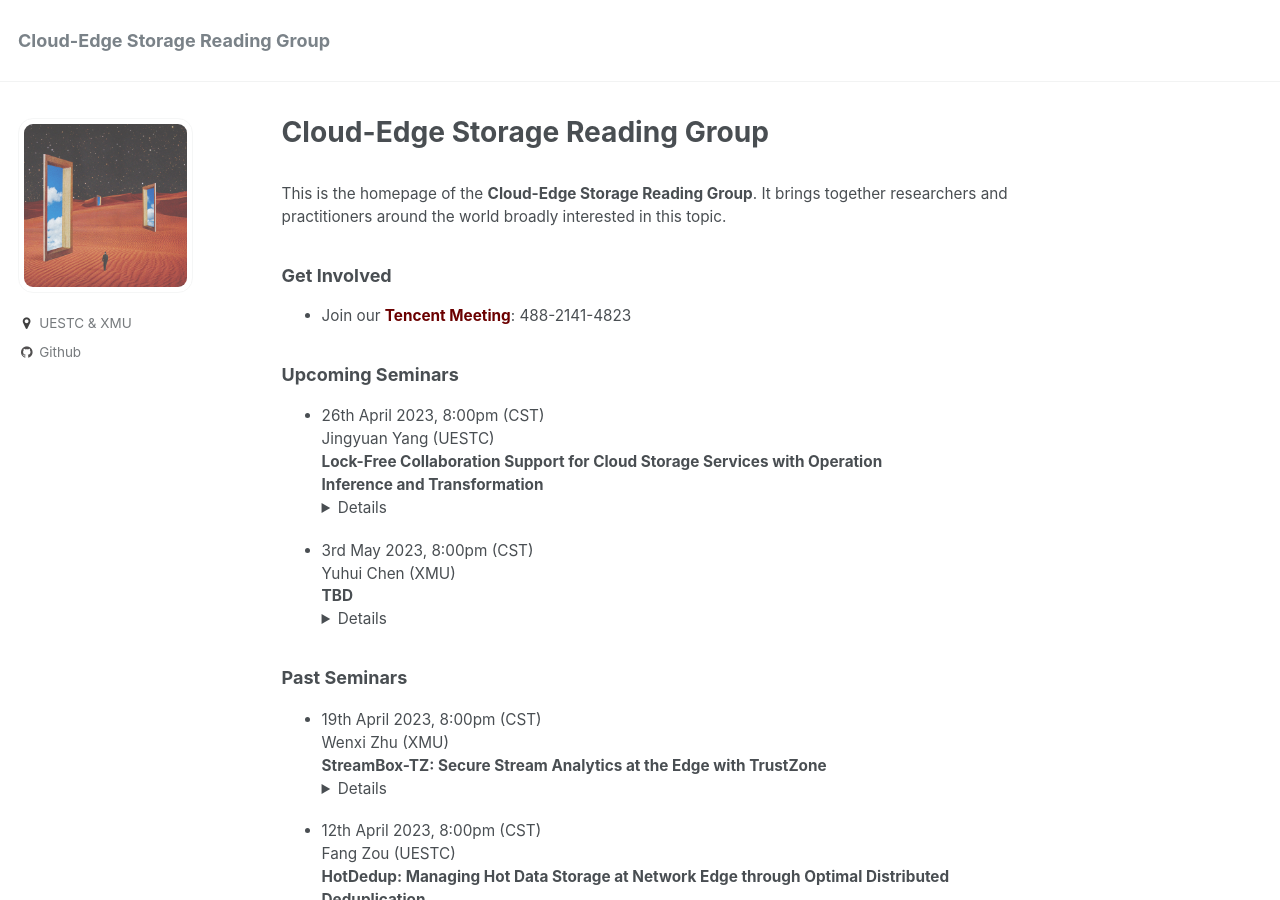
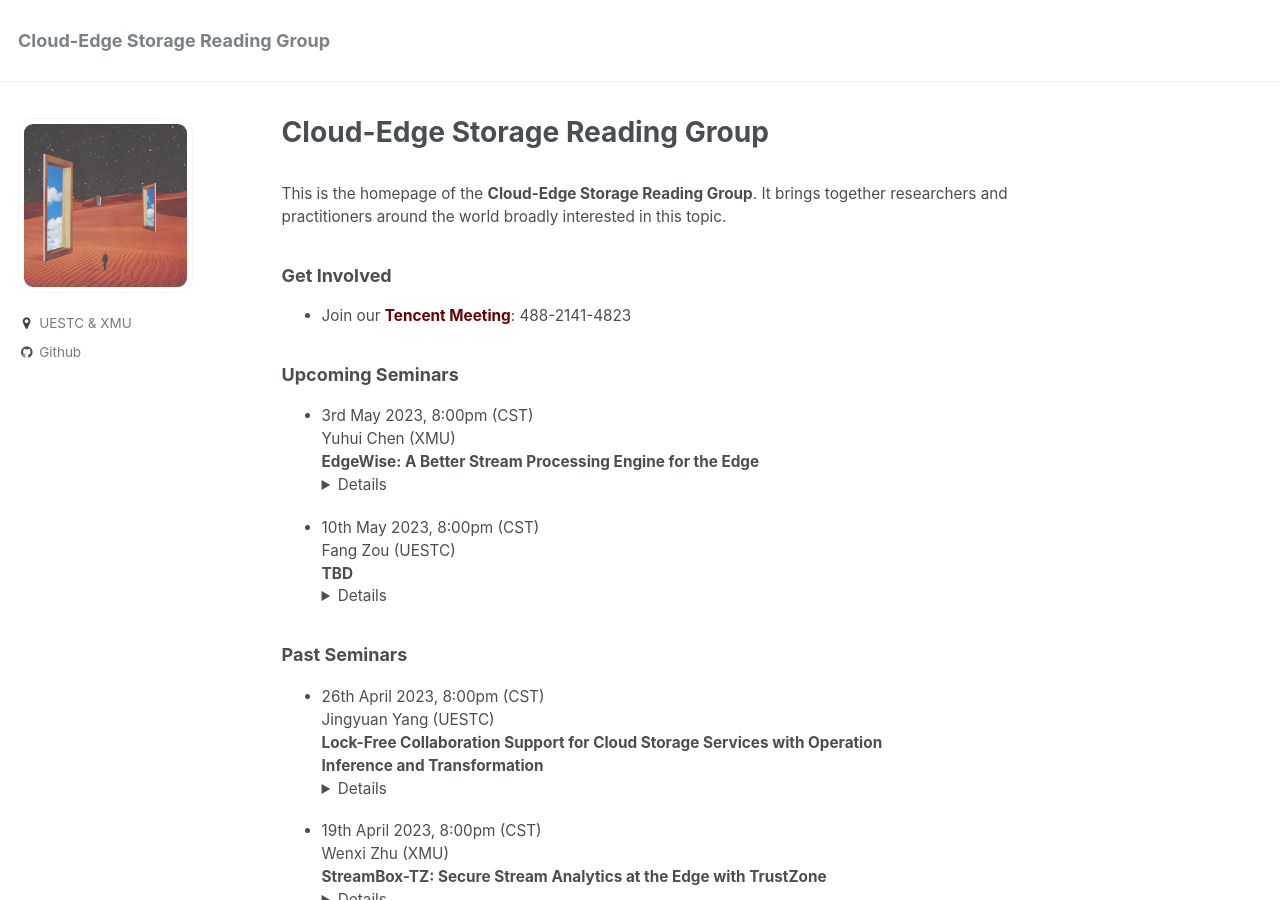
Before and after one commit to J-StrawHat/Cloud-Edge-Storage-reading-group, a Jekyll site: the page built from _pages/about.md, in a window 1280 px wide and 900 px high. Built offline with Jekyll 4.4.1, drawn with Linux system fonts in a browser that asks for light colours.

Commit message:
上传第六次研讨信息

```diff
--- a/_pages/about.md
+++ b/_pages/about.md
@@ -14,20 +14,28 @@ title: Cloud-Edge Storage Reading Group
 ### Upcoming Seminars
 
 <span src="" style="float:right;width:100px;height:100px;margin-top:00px">
-- 26th April 2023, 8:00pm (CST)
-Jingyuan Yang (UESTC) <br>
-**Lock-Free Collaboration Support for Cloud Storage Services with Operation Inference and Transformation**  <details>**Conference:**  FAST ’20<br>
-**Abstract:** This paper studies how today’s cloud storage services support collaborative file editing. As a tradeoff for transparency/user-friendliness, they do not ask collaborators to use version control systems but instead implement their own heuristics for handling conflicts, which however often lead to unexpected and undesired experiences. With measurements and reverse engineering, we unravel a number of their design and implementation issues as the root causes of poor experiences. Driven by the findings, we propose to reconsider the collaboration support of cloud storage services from a novel perspective of operations without using any locks. To enable this idea, we design intelligent approaches to the inference and transformation of users’ editing operations, as well as optimizations to the maintenance of files’ historic versions. We build an open-source system UFC2 (User-Friendly Collaborative Cloud) to embody our design, which can avoid most (98%) conflicts with little (2%) time overhead. <br>
-**Link:** [https://www.usenix.org/conference/fast20/presentation/chen](https://www.usenix.org/conference/fast20/presentation/chen) </details>
+- 3rd May 2023, 8:00pm (CST)
+Yuhui Chen (XMU) <br>
+**EdgeWise: A Better Stream Processing Engine for the Edge**  <details>**Conference:**  ATC ’19<br>
+**Abstract:** Many Internet of Things (IoT) applications would benefit if streams of data could be analyzed rapidly at the Edge, near the data source. However, existing Stream Processing Engines (SPEs) are unsuited for the Edge because their designs assume Cloud-class resources and relatively generous throughput and latency constraints.<br>This paper presents EdgeWise, a new Edge-friendly SPE, and shows analytically and empirically that EdgeWise improves both throughput and latency. The key idea of EdgeWise is to incorporate a congestion-aware scheduler and a fixed-size worker pool into an SPE. Though this idea has been explored in the past, we are the first to apply it to modern SPEs and we provide a new queue-theoretic analysis to support it. In our single-node and distributed experiments we compare EdgeWise to the state-of-the-art Storm system. We report up to a 3x improvement in throughput while keeping latency low.<br>
+**Link:** [https://www.usenix.org/conference/atc19/presentation/fu](https://www.usenix.org/conference/atc19/presentation/fu) </details>
 
 <span src="" style="float:right;width:100px;height:100px;margin-top:00px">
-- 3rd May 2023, 8:00pm (CST)
-Yuhui Chen (XMU) <br>
+- 10th May 2023, 8:00pm (CST)
+Fang Zou (UESTC) <br>
 **TBD**  <details>**Conference:**  <br>
 **Abstract:** <br>
 **Link:** []() </details>
 
 ### Past Seminars
+
+<span src="" style="float:right;width:100px;height:100px;margin-top:00px">
+- 26th April 2023, 8:00pm (CST)
+Jingyuan Yang (UESTC) <br>
+**Lock-Free Collaboration Support for Cloud Storage Services with Operation Inference and Transformation**  <details>**Conference:**  FAST ’20<br>
+**Abstract:** This paper studies how today’s cloud storage services support collaborative file editing. As a tradeoff for transparency/user-friendliness, they do not ask collaborators to use version control systems but instead implement their own heuristics for handling conflicts, which however often lead to unexpected and undesired experiences. With measurements and reverse engineering, we unravel a number of their design and implementation issues as the root causes of poor experiences. Driven by the findings, we propose to reconsider the collaboration support of cloud storage services from a novel perspective of operations without using any locks. To enable this idea, we design intelligent approaches to the inference and transformation of users’ editing operations, as well as optimizations to the maintenance of files’ historic versions. We build an open-source system UFC2 (User-Friendly Collaborative Cloud) to embody our design, which can avoid most (98%) conflicts with little (2%) time overhead. <br>
+**Link:** [https://www.usenix.org/conference/fast20/presentation/chen](https://www.usenix.org/conference/fast20/presentation/chen) <br>
+**Presentation Slides:** [pdf]()</details>
 
 <span src="" style="float:right;width:100px;height:100px;margin-top:00px">
 - 19th April 2023, 8:00pm (CST)
```
Also changed, not shown: 6 other files.
